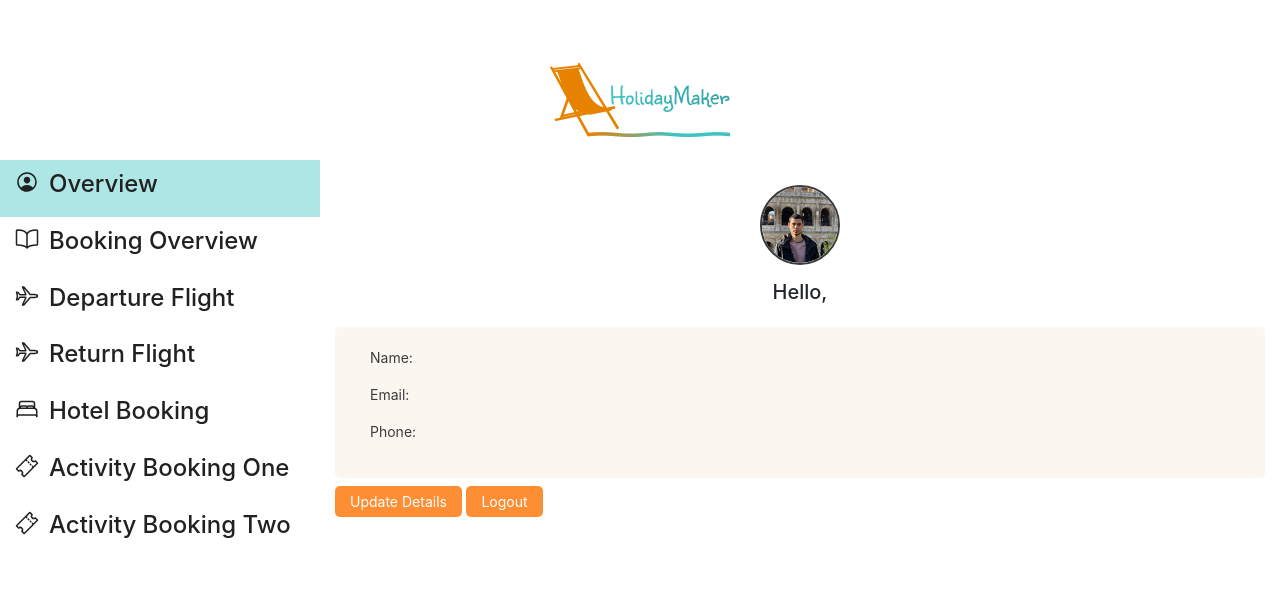
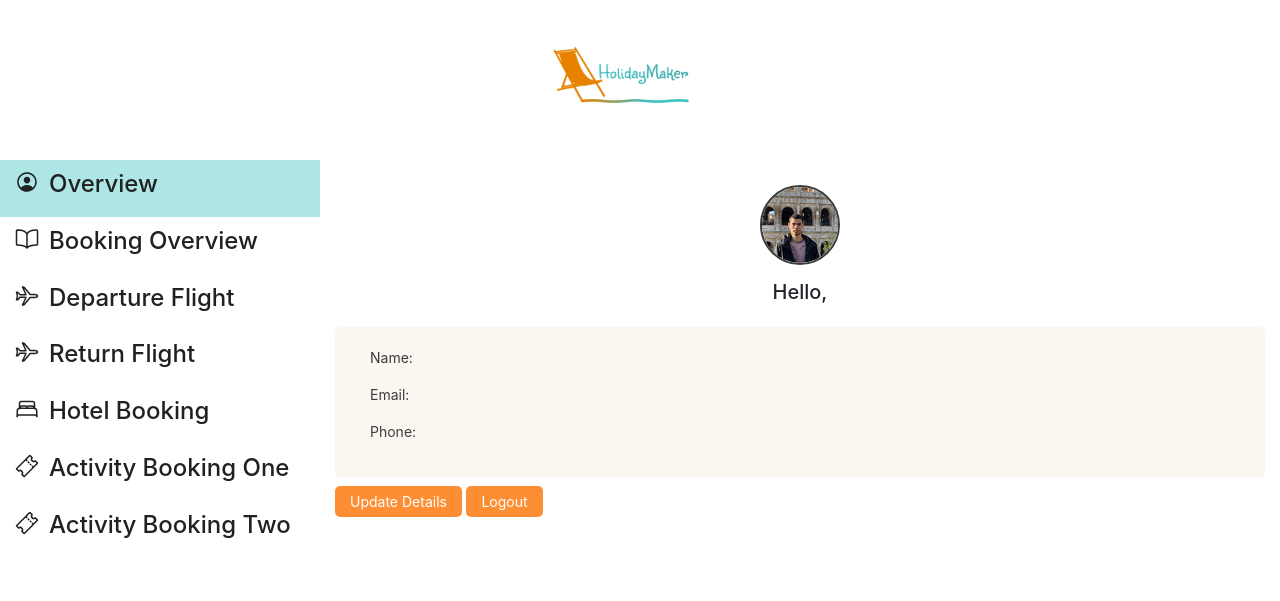
Before and after one commit to gbss91/WebApp-CA2, a website: page public/profile.html in a window 1280 px wide. Drawn offline with nearby package versions, Linux system fonts and the light colour scheme; no server answers.

Commit message:
Updated styling

```diff
--- a/public/css/style.css
+++ b/public/css/style.css
@@ -129,14 +129,18 @@ p {
 }
 
 .logo-container {
-
+  display: block;
+  margin-left: auto;
+  margin-right: auto;
+  width: 50%;
 }
 
 #logo-img{
-    height: auto;
-    display: block;
-    margin: 0 auto;
-	margin-bottom: 15%;
+  width: 150px;
+  height: 150px;
+  position: relative;
+  top: 0px;
+  left: 35%;
 }
 
 .user-container {
```
